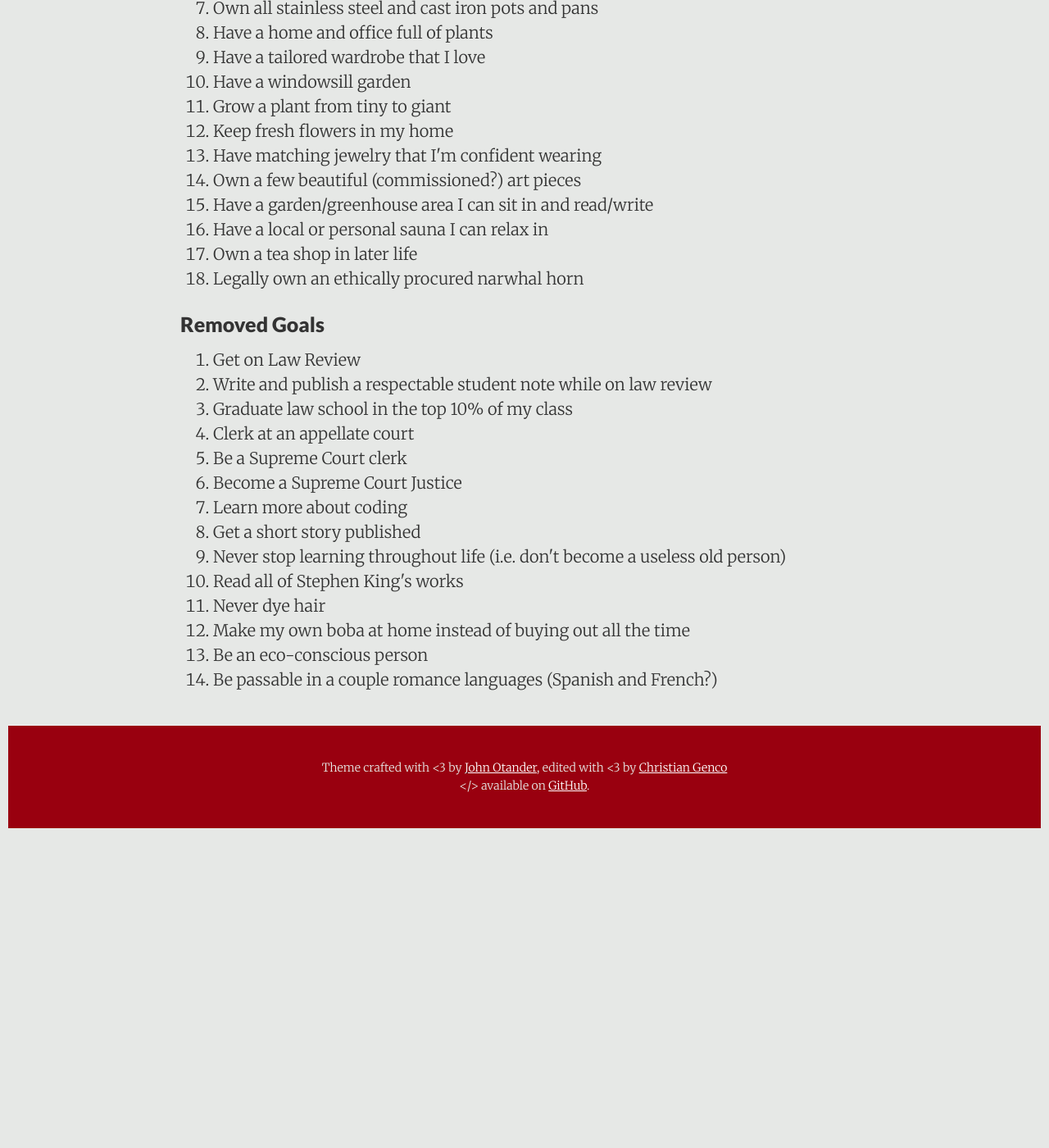
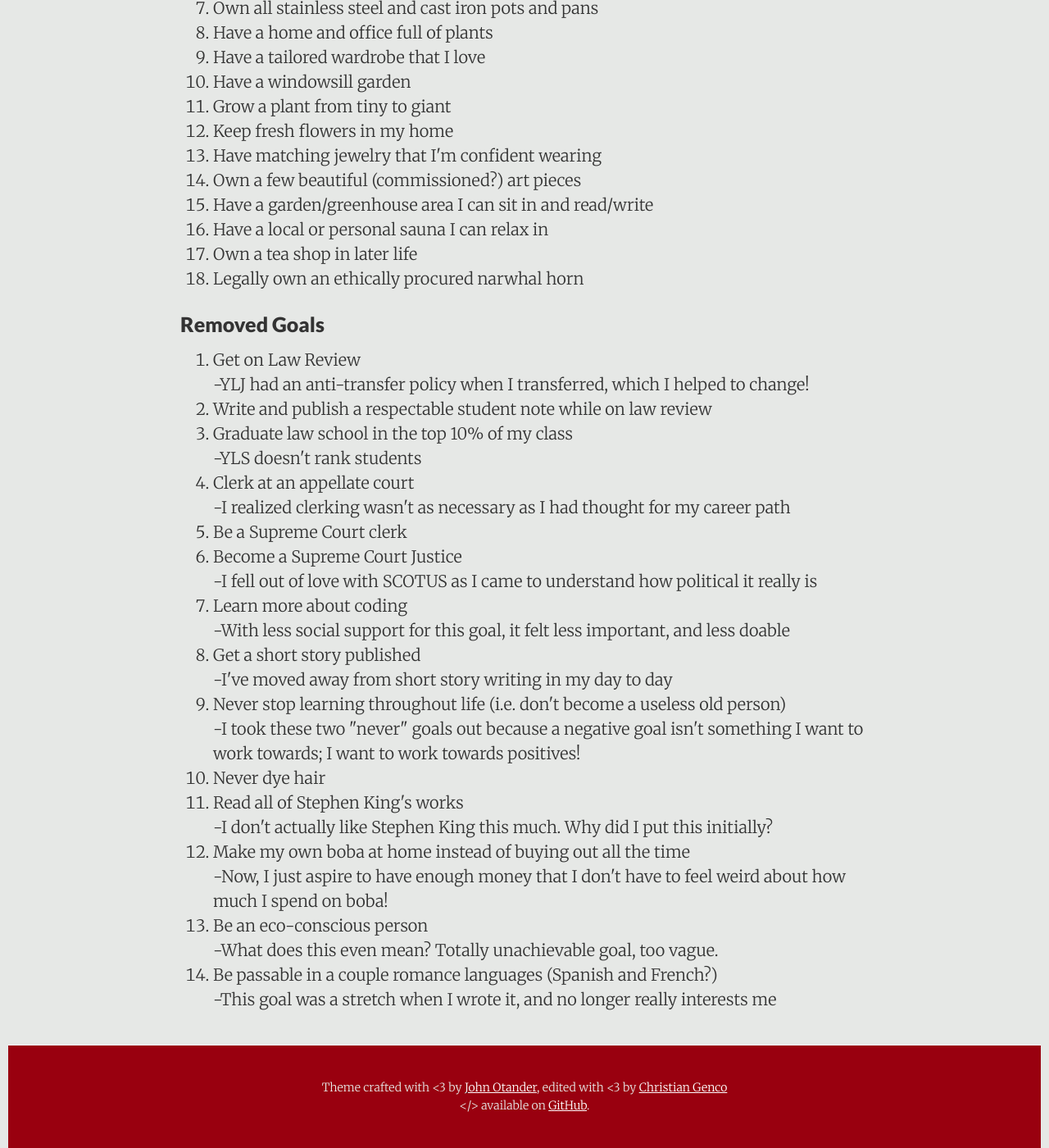
Before and after one commit to DestinyRoseMurphy/DestinyRoseMurphy.github.io, a Jekyll site: the page built from _posts/2022-5-27-100-Goals-v2.md, in a window 1280 px wide and 1400 px high, scrolled down 5141 px. Shown: the whole window at 82% size. Built offline with Jekyll 4.4.1, drawn with Linux system fonts in a browser that asks for light colours; before the commit the page ends 6151 px from its top, so only the background shows below that; some of the changed text lies outside the part shown.

Commit message:
Touched up checked off goals

```diff
--- a/_posts/2022-5-27-100-Goals-v2.md
+++ b/_posts/2022-5-27-100-Goals-v2.md
@@ -166,17 +166,28 @@ This list is different from my original one in a few important ways: First, I no
 <h3>Removed Goals</h3>
 <ol>
 	<li>Get on Law Review</li>
+		-YLJ had an anti-transfer policy when I transferred, which I helped to change!
 	<li>Write and publish a respectable student note while on law review</li>
 	<li>Graduate law school in the top 10% of my class</li>
+		-YLS doesn't rank students
 	<li>Clerk at an appellate court</li>
+		-I realized clerking wasn't as necessary as I had thought for my career path
 	<li>Be a Supreme Court clerk</li>
 	<li>Become a Supreme Court Justice</li>
+		-I fell out of love with SCOTUS as I came to understand how political it really is
 	<li>Learn more about coding</li>
+		-With less social support for this goal, it felt less important, and less doable
 	<li>Get a short story published</li>
+		-I've moved away from short story writing in my day to day
 	<li>Never stop learning throughout life (i.e. don't become a useless old person)</li>
+		-I took these two "never" goals out because a negative goal isn't something I want to work towards; I want to work towards positives!
+	<li>Never dye hair</li>
 	<li>Read all of Stephen King's works</li>
-	<li>Never dye hair</li>
+		-I don't actually like Stephen King this much. Why did I put this initially?
 	<li>Make my own boba at home instead of buying out all the time</li>
+		-Now, I just aspire to have enough money that I don't have to feel weird about how much I spend on boba!
 	<li>Be an eco-conscious person</li>
+		-What does this even mean? Totally unachievable goal, too vague.
 	<li>Be passable in a couple romance languages (Spanish and French?)</li>
+		-This goal was a stretch when I wrote it, and no longer really interests me
 </ol>
```
